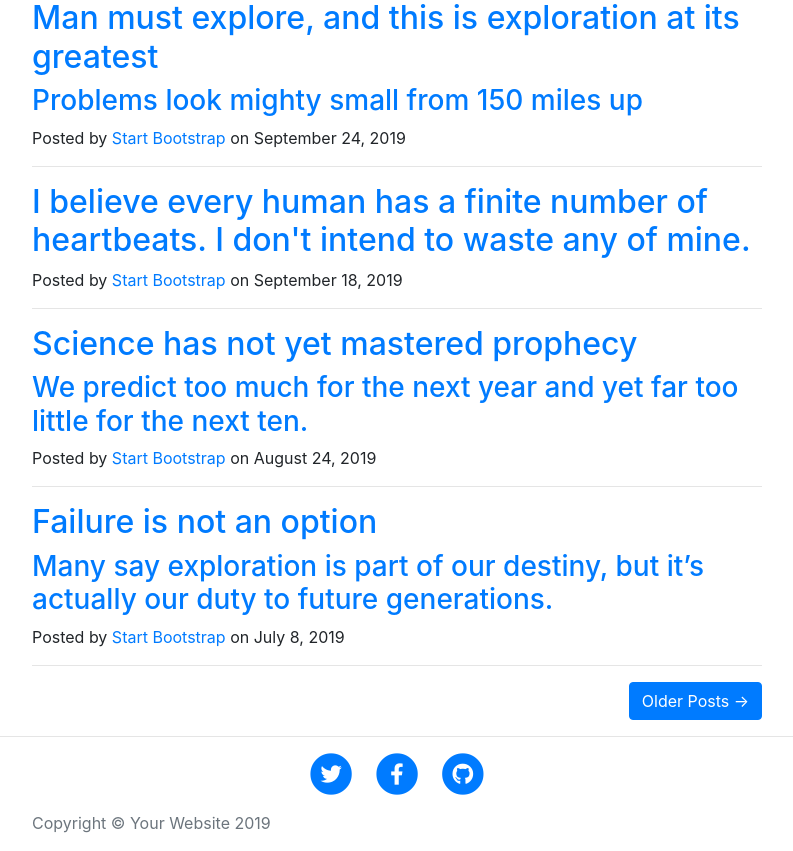
After one commit to maticand/blog-python, a Django app: template templates/generales.html in a window 1280 px wide. The commit adds this page. Shown: the part 71-922 px from the top of the page, without its empty margins (243-1036 px from the left). Run offline with Django 3.2, Linux system fonts and the light colour scheme; the template is opened without the code that fills it, so the values that code supplies are empty; some libraries are stand-ins or nearby versions.

Commit message:
Sistema de Plantillas y Categorias en Templates

```diff
--- a/aplicaciones/blog/urls.py
+++ b/aplicaciones/blog/urls.py
@@ -3,7 +3,9 @@ from . import views
 
 
 urlpatterns = [
+    path('amp', views.amp, name='amp'),
     path('', views.index, name='index'),
+    path('feed', views.feed, name='feed'),
     # path('post/<int:pk>/', views.post_detalle, name='post_detalle'),
     # path('post/new', views.post_new, name='post_new'),
     # path('post/<int:pk>/edit/', views.post_edit, name='post_edit'),
--- a/aplicaciones/blog/views.py
+++ b/aplicaciones/blog/views.py
@@ -1,4 +1,10 @@
 from django.shortcuts import render
 
 def index(request):
+    return render(request,'index.html')
+
+def amp(request):
     return render(request,'index.amp.html')
+
+def feed(request):
+    return render(request,'feed.html')
--- a/matias/urls.py
+++ b/matias/urls.py
@@ -18,5 +18,5 @@ from django.urls import path, include
 
 urlpatterns = [
     path('admin/', admin.site.urls),
-    path('', include('aplicaciones.blog.urls')),
+    path('', include(('aplicaciones.blog.urls', 'blog'))),
 ]
--- /dev/null
+++ b/templates/generales.html
@@ -0,0 +1,3 @@
+{% extends 'index.html' %}
+
+{% block titulo %} {% endblock %}
--- a/templates/index.amp.html
+++ b/templates/index.amp.html
@@ -60,6 +60,8 @@
 
 
   <h1>Welcome to the mobile web</h1>
+  <p>Lorem ipsum dolor sit amet, consectetur adipiscing elit. Etiam egestas tortor sapien, non tristique ligula accumsan eu.</p>
+
   <amp-img src="{% static 'img/bird.png' %}" alt="Bienvenido" width="233" height="202"></amp-img>
 
 </body>
--- /dev/null
+++ b/templates/index.html
@@ -0,0 +1,193 @@
+{% load staticfiles %}
+<!DOCTYPE html>
+<html lang="es">
+<head>
+  <meta charset="utf-8">
+  <meta name="viewport" content="width=device-width, initial-scale=1, shrink-to-fit=no">
+  <meta name="description" content="">
+  <meta name="author" content="">
+
+  <title>{% block titulo %} Matias Candia {% endblock titulo %}</title>
+
+  <!-- Favicon -->
+  <link rel="apple-touch-icon" sizes="76x76" href="{% static 'img/favicon/apple-touch-icon.png' %}">
+  <link rel="icon" type="image/png" sizes="32x32" href="{% static 'img/favicon/favicon-32x32.png' %}">
+  <link rel="icon" type="image/png" sizes="16x16" href="{% static 'img/favicon/favicon-16x16.png' %}">
+  <link rel="manifest" href="{% static 'img/favicon/site.webmanifest' %}">
+  <link rel="mask-icon" href="{% static 'img/favicon/safari-pinned-tab.svg' %}" color="#5bbad5">
+  <meta name="msapplication-TileColor" content="#2d89ef">
+  <meta name="theme-color" content="#ffffff">
+
+  <!-- Bootstrap core CSS -->
+  <link href="{% static 'vendor/bootstrap/css/bootstrap.min.css' %}" rel="stylesheet">
+
+  <!-- Custom fonts for this template -->
+  <link href="{% static 'vendor/fontawesome-free/css/all.min.css' %}" rel="stylesheet" type="text/css">
+  <link href='https://fonts.googleapis.com/css?family=Lora:400,700,400italic,700italic' rel='stylesheet' type='text/css'>
+  <link href='https://fonts.googleapis.com/css?family=Open+Sans:300italic,400italic,600italic,700italic,800italic,400,300,600,700,800' rel='stylesheet' type='text/css'>
+
+  <!-- Custom styles for this template -->
+  <link href="{% static 'css/clean-blog.css' %}" rel="stylesheet">
+  <link href="{% static 'css/style.css' %}" rel="stylesheet">
+
+</head>
+
+<body>
+
+  <!-- Navigation -->
+  <nav class="navbar navbar-expand-lg navbar-light fixed-top" id="mainNav">
+    <div class="container">
+      <a class="navbar-brand" href="{% url 'blog:index' %}">Matias Candia</a>
+      <button class="navbar-toggler navbar-toggler-right" type="button" data-toggle="collapse" data-target="#navbarResponsive" aria-controls="navbarResponsive" aria-expanded="false" aria-label="Toggle navigation">
+        Menu
+        <i class="fas fa-bars"></i>
+      </button>
+      <div class="collapse navbar-collapse" id="navbarResponsive">
+        <ul class="navbar-nav ml-auto">
+          <li class="nav-item">
+            <a class="nav-link" href="{% url 'blog:index' %}">Inicio</a>
+          </li>
+          <li class="nav-item">
+            <a class="nav-link" href="{% url 'blog:index' %}">Sobre Mi</a>
+          </li>
+          <li class="nav-item">
+            <a class="nav-link" href="{% url 'blog:index' %}">CV</a>
+          </li>
+          <li class="nav-item">
+            <a class="nav-link" href="{% url 'blog:index' %}">Contacto</a>
+          </li>
+        </ul>
+      </div>
+    </div>
+  </nav>
+
+  <!-- Page Header -->
+  <header class="masthead" style="background-image: url('{% static 'img/home-bg.jpg' %}')">
+    <div class="overlay"></div>
+    <div class="container">
+      <div class="row">
+        <div class="col-lg-8 col-md-10 mx-auto">
+          <div class="site-heading">
+            <h2>Matias Candia Blog</h2>
+            <span class="subheading">A Blog Theme by Start Bootstrap</span>
+          </div>
+        </div>
+      </div>
+    </div>
+  </header>
+
+  <!-- Main Content -->
+  <div class="container">
+    <div class="row">
+      <div class="col-lg-8 col-md-10 mx-auto">
+        <div class="post-preview">
+          <a href="post.html">
+            <h2 class="post-title">
+              Man must explore, and this is exploration at its greatest
+            </h2>
+            <h3 class="post-subtitle">
+              Problems look mighty small from 150 miles up
+            </h3>
+          </a>
+          <p class="post-meta">Posted by
+            <a href="#">Start Bootstrap</a>
+            on September 24, 2019</p>
+        </div>
+        <hr>
+        <div class="post-preview">
+          <a href="post.html">
+            <h2 class="post-title">
+              I believe every human has a finite number of heartbeats. I don't intend to waste any of mine.
+            </h2>
+          </a>
+          <p class="post-meta">Posted by
+            <a href="#">Start Bootstrap</a>
+            on September 18, 2019</p>
+        </div>
+        <hr>
+        <div class="post-preview">
+          <a href="post.html">
+            <h2 class="post-title">
+              Science has not yet mastered prophecy
+            </h2>
+            <h3 class="post-subtitle">
+              We predict too much for the next year and yet far too little for the next ten.
+            </h3>
+          </a>
+          <p class="post-meta">Posted by
+            <a href="#">Start Bootstrap</a>
+            on August 24, 2019</p>
+        </div>
+        <hr>
+        <div class="post-preview">
+          <a href="post.html">
+            <h2 class="post-title">
+              Failure is not an option
+            </h2>
+            <h3 class="post-subtitle">
+              Many say exploration is part of our destiny, but it’s actually our duty to future generations.
+            </h3>
+          </a>
+          <p class="post-meta">Posted by
+            <a href="#">Start Bootstrap</a>
+            on July 8, 2019</p>
+        </div>
+        <hr>
+        <!-- Pager -->
+        <div class="clearfix">
+          <a class="btn btn-primary float-right" href="#">Older Posts &rarr;</a>
+        </div>
+      </div>
+    </div>
+  </div>
+
+  <hr>
+
+  <!-- Footer -->
+  <footer>
+    <div class="container">
+      <div class="row">
+        <div class="col-lg-8 col-md-10 mx-auto">
+          <ul class="list-inline text-center">
+            <li class="list-inline-item">
+              <a href="#">
+                <span class="fa-stack fa-lg">
+                  <i class="fas fa-circle fa-stack-2x"></i>
+                  <i class="fab fa-twitter fa-stack-1x fa-inverse"></i>
+                </span>
+              </a>
+            </li>
+            <li class="list-inline-item">
+              <a href="#">
+                <span class="fa-stack fa-lg">
+                  <i class="fas fa-circle fa-stack-2x"></i>
+                  <i class="fab fa-facebook-f fa-stack-1x fa-inverse"></i>
+                </span>
+              </a>
+            </li>
+            <li class="list-inline-item">
+              <a href="#">
+                <span class="fa-stack fa-lg">
+                  <i class="fas fa-circle fa-stack-2x"></i>
+                  <i class="fab fa-github fa-stack-1x fa-inverse"></i>
+                </span>
+              </a>
+            </li>
+          </ul>
+          <p class="copyright text-muted">Copyright &copy; Your Website 2019</p>
+        </div>
+      </div>
+    </div>
+  </footer>
+
+  <!-- Bootstrap core JavaScript -->
+  <script src="{% static 'vendor/jquery/jquery.min.js' %}"></script>
+  <script src="{% static 'vendor/bootstrap/js/bootstrap.bundle.min.js' %}"></script>
+
+  <!-- Custom scripts for this template -->
+  <script src="{% static 'js/clean-blog.min.js' %}"></script>
+
+
+</body>
+
+</html>
```
Also changed, not shown: templates/about.html (added, +129 -0 lines), templates/contact.html (added, +169 -0 lines), templates/post.html (added, +167 -0 lines).
